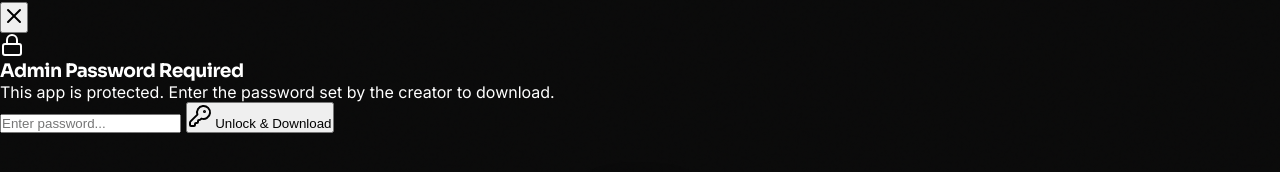
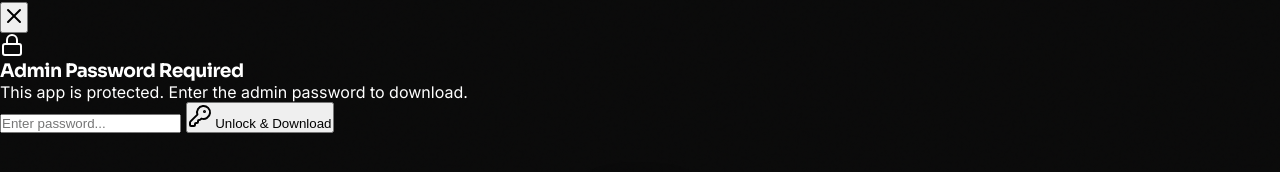
Before and after one commit to ashrafulalom5318-prog/Appzy, a plain HTML site: page app.html in a window 1280 px wide. Shown: the part 610-782 px from the top of the page. Drawn offline with nearby package versions, Linux system fonts and the light colour scheme.

Commit message:
Update app.html

```diff
--- a/app.html
+++ b/app.html
@@ -220,6 +220,7 @@
         <span id="toastMsg"></span>
     </div>
 
+    <!-- Password Protected Download Modal -->
     <div class="pwd-modal-overlay" id="pwdModal">
         <div class="pwd-modal-box">
             <button class="pwd-modal-close" onclick="closePwdModal()">
@@ -229,7 +230,7 @@
                 <i data-lucide="lock"></i>
             </div>
             <h3>Admin Password Required</h3>
-        <p>This app is protected. Enter the password set by the creator to download.</p>
+            <p>This app is protected. Enter the admin password to download.</p>
 
             <input type="password" id="pwdInput" placeholder="Enter password..." autocomplete="off">
             <p class="pwd-error" id="pwdError" style="display:none;">Incorrect Password! Try again.</p>
@@ -243,6 +244,5 @@
     <script src="main.js"></script>
     <script src="app-detail.js"></script>
     <script>lucide.createIcons();</script>
-
 </body>
 </html>
```
Lines whose indentation alone changed are shown as unchanged.
